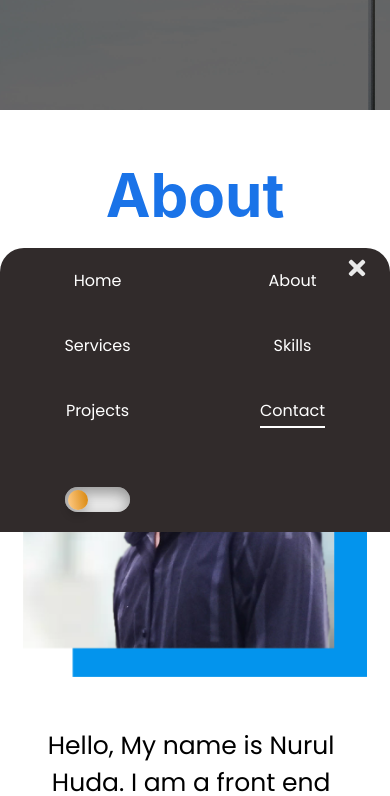
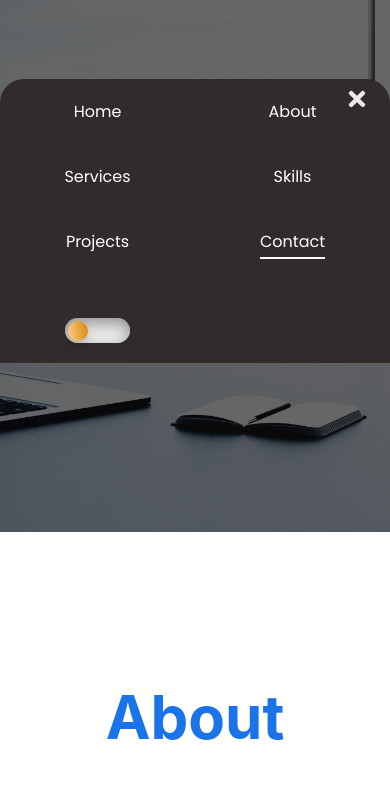
Before and after one commit to NurulHudaDev/nurulhuda-portfolio-website, a React (Create React App) app: page /all_projects in a window 390 px wide. Shown: the part 1156-1952 px from the top of the page. Built offline with nearby package versions, Linux system fonts and the light colour scheme.

Commit message:
responsive-problem-fixed

```diff
--- a/src/Components/About/About.css
+++ b/src/Components/About/About.css
@@ -45,7 +45,7 @@
 
 @media screen and (max-width: 858px) {
     .about {
-        margin-top: 150px;
+        margin-top: 250px;
     }
 
     .about_container {
--- a/src/Components/Header/Header.css
+++ b/src/Components/Header/Header.css
@@ -148,7 +148,7 @@ button.active::before{
     }
     .nav-links{
         position: fixed;
-        bottom: -100%;
+        bottom: -80%;
         left: 0;
         width: 100%;
         background: #312b2b;
@@ -183,7 +183,11 @@ button.active::before{
     }
 }
 @media (max-width: 350px){
+    .navbar{
+        width: 100%;
+    }
     .nav-links{
+        width: 80%;
         padding: 2rem 0.25rem 4rem;
     }
 }
--- a/src/Components/Home/Home.css
+++ b/src/Components/Home/Home.css
@@ -104,12 +104,12 @@
 @media screen and (max-width: 858px) {
     .banner {
         width: 100%;
-        height: 150vh;
+        height: 200vh;
     }
 
     .banner .banner_overlay {
         width: 100%;
-        height: 150vh;
+        height: 200vh;
     }
 
     .top_banner {
--- a/src/Components/Home/Home.js
+++ b/src/Components/Home/Home.js
@@ -15,12 +15,14 @@ const Home = () => {
       <div className='banner_overlay'>
         <div className='top_banner'>
           <div data-aos="zoom-out-right" className='banner_left_site'>
+            <div>
               <h1 className='name'>I'M NURUL HUDA</h1>
               <h2 className='title'>Front-end web developer</h2>
               <p className='description'>Lorem ipsum dolor sit amet, consectetur adipiscing elit, sed do eiusmod tempor incididunt ut labore et dolore magna aliqua. Ut enim ad minim veniam, quis nostrud exercitation ullamco laboris nisi ut aliquip ex ea commodo consequat.</p>
               <div className='resume_cv_btn'>
                 <button className='resume_btn'>Resume</button>
                 <button className='cv_btn'>CV</button>
+              </div>
             </div>
             <div className='social_icon'>
               <a href='https://www.facebook.com/nurulhuda.dav' alt=''><FaFacebookSquare /></a>
--- a/src/Components/Services/Services.css
+++ b/src/Components/Services/Services.css
@@ -73,7 +73,7 @@
 @media(max-width: 700px) {
     .services{
         height: auto;
-        margin-top: 200px;
+        margin-top: 300px;
     }
     .row {
         flex-direction: column;
--- a/src/Pages/AllProject/AllProject.css
+++ b/src/Pages/AllProject/AllProject.css
@@ -276,7 +276,7 @@ p {
 .card {
     display: grid;
     place-items: center;
-    width: 300px;
+    width: 100%;
     height: 350px;
     overflow: hidden;
     border-radius: 0.625rem;
```
Lines whose indentation alone changed are shown as unchanged.
